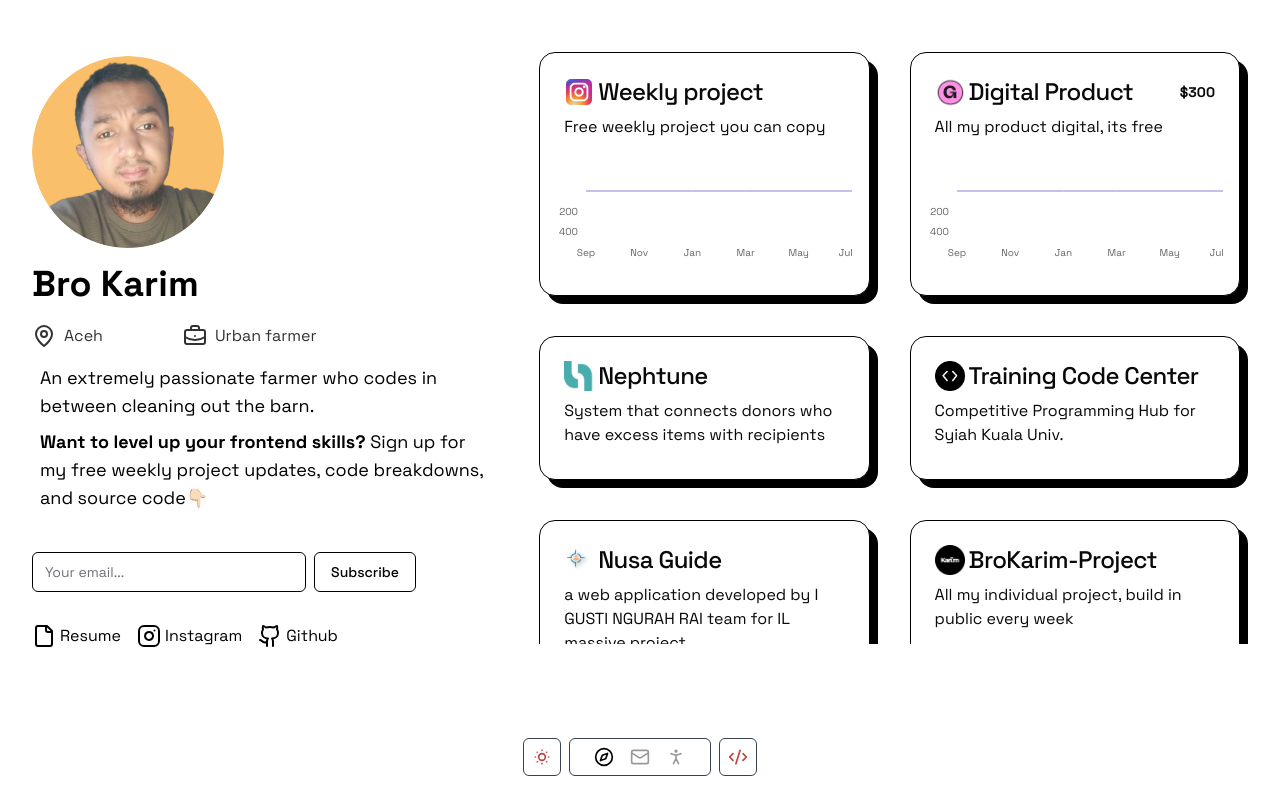
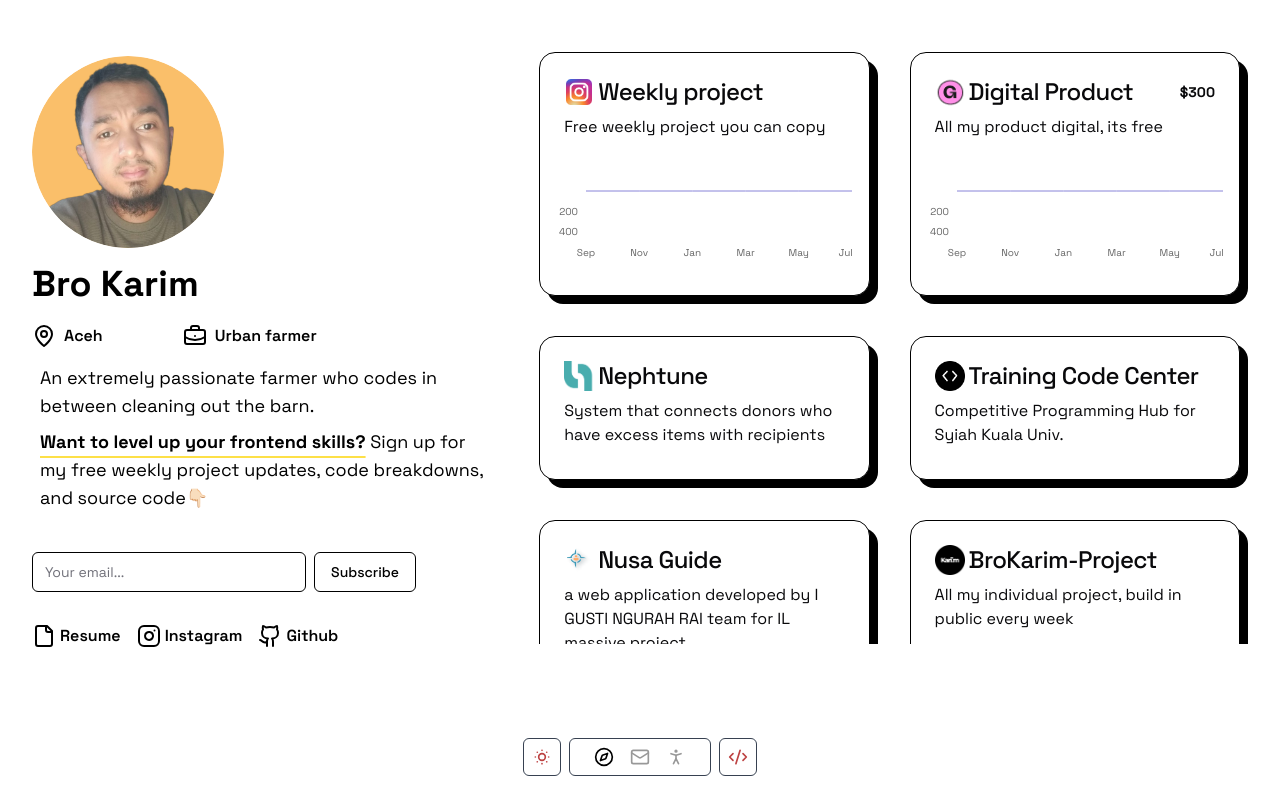
Before and after one commit to BroKarim/portofolio, a Next.js app: page / in a window 1280 px wide. Built offline with nearby package versions, Linux system fonts and the light colour scheme.

Commit message:
:lipstick: update the UI

```diff
--- a/src/components/profile.tsx
+++ b/src/components/profile.tsx
@@ -4,10 +4,11 @@ import {
   BriefcaseBusiness,
   File,
   Instagram,
-  Github,
+  Github
 } from "lucide-react";
 import { Input } from "@/components/ui/input";
 import { Button } from "@/components/ui/button";
+import Link from "next/link";
 
 export const Profile = ({ description }: { description: string }) => {
   return (
@@ -20,20 +21,23 @@ export const Profile = ({ description }: { description: string }) => {
             Karim
           </span>
         </h1>
-        <div className="flex space-x-10 gap-10 mb-4">
-          <div className="text-base opacity-80 gap-2 flex">
+        <div className="flex space-x-10 gap-10 mb-4 font-semibold">
+          <div className="text-base  gap-2 flex">
             <MapPin />
             Aceh
           </div>
-          <div className="text-base opacity-80 gap-2 flex">
+          <div className="text-base  gap-2 flex">
             <BriefcaseBusiness />
             Urban farmer
           </div>
         </div>
         <p className="text-lg mb-2 md:px-2">{description}</p>
-        <p className="text-lg md:px-2">
-          <strong>Want to level up your frontend skills?</strong> Sign up for my
-          free weekly project updates, code breakdowns, and source code👇🏻
+        <p className="text-lg md:px-2 ">
+          <strong className="underline underline-offset-8 decoration-yellow-300 decoration-2 dark:no-underline">
+            Want to level up your frontend skills?
+          </strong>{" "}
+          Sign up for my free weekly project updates, code breakdowns, and
+          source code👇🏻
         </p>
         <div className="mt-10 ">
           <div className="flex w-full max-w-sm items-center  space-x-2">
@@ -47,25 +51,30 @@ export const Profile = ({ description }: { description: string }) => {
             <Button
               className="text-black bg-white border hover:bg-white border-black  hover:shadow-[6px_4px_0px_rgba(0,0,0,1)] dark:shadow-none"
               type="submit"
-
             >
               Subscribe
             </Button>
           </div>
           {/* social media */}
           <div className="flex mt-8 gap-4">
-            <div className="flex gap-1">
+            <div className="flex gap-1 font-semibold">
               <File />
               Resume
             </div>
-            <div className="flex gap-1">
+            <Link
+              href="https://www.instagram.com/brokariim/"
+              className="flex gap-1 font-semibold"
+            >
               <Instagram />
               Instagram
-            </div>
-            <div className="flex gap-1">
+            </Link>
+            <Link
+              href="https://github.com/BroKarim"
+              className="flex gap-1 font-semibold"
+            >
               <Github />
               Github
-            </div>
+            </Link>
           </div>
         </div>
       </div>
```
